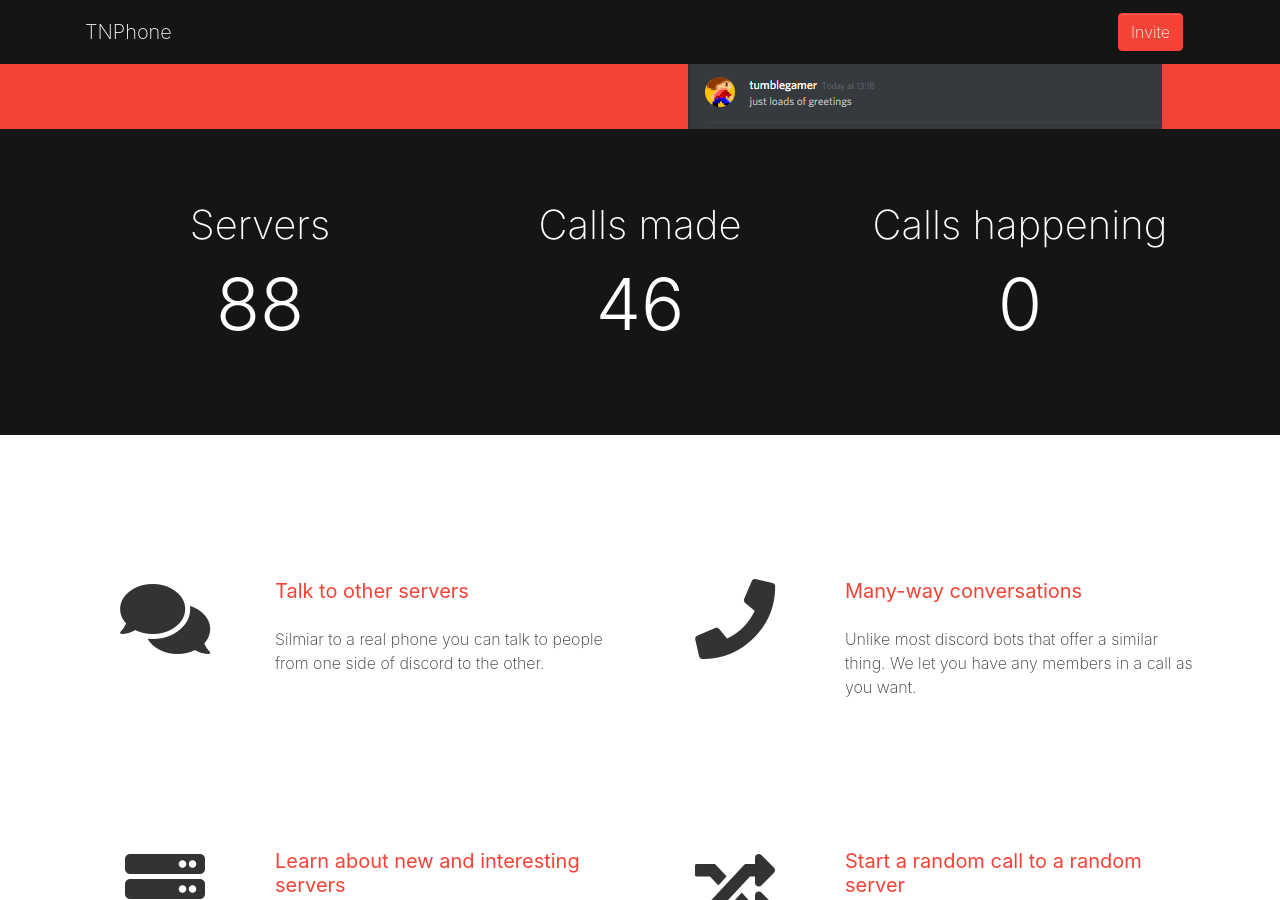
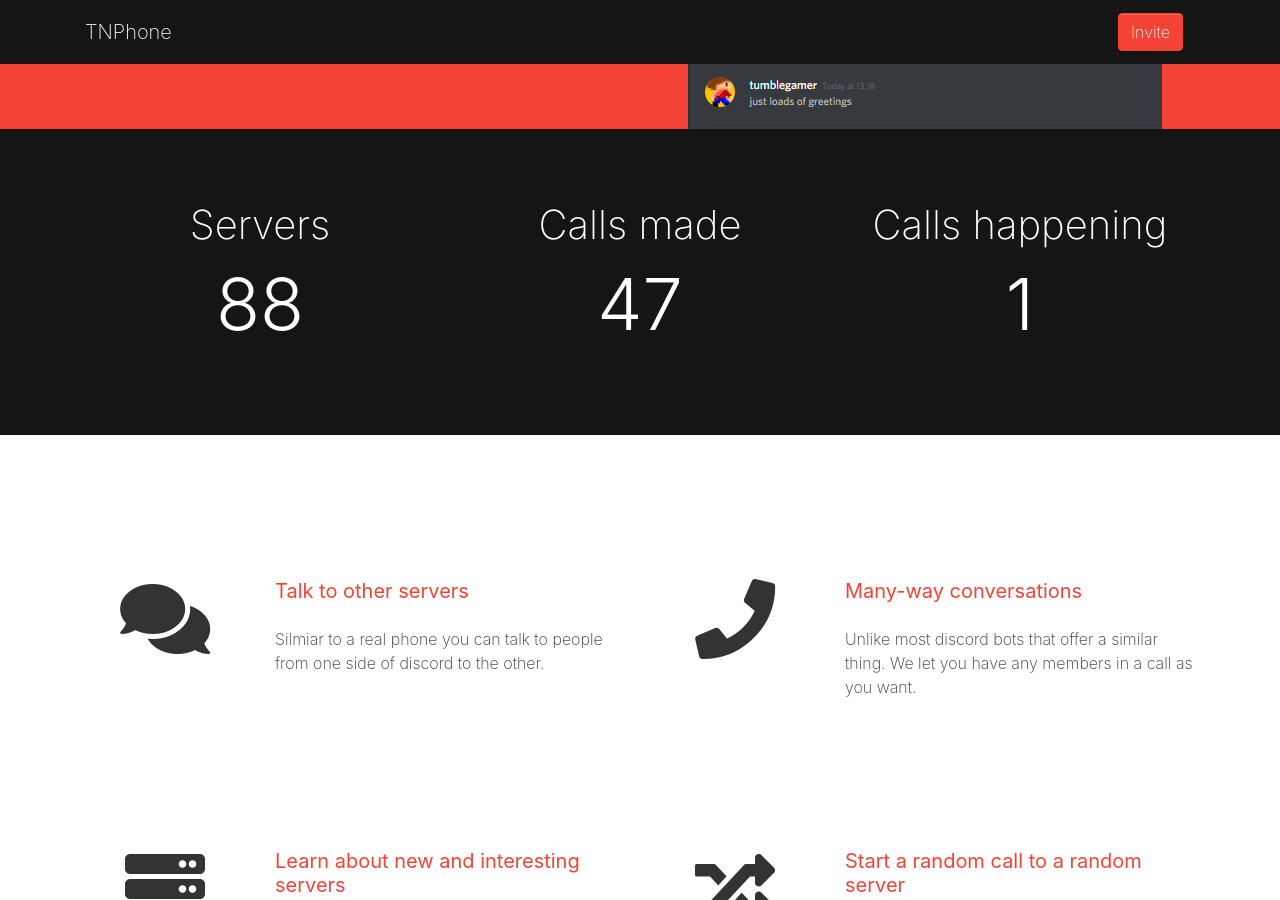
Before and after one commit to tumblenet/tnphone.tumblenet.ga, a Jekyll site: the page built from index.html, in a window 1280 px wide and 900 px high, scrolled down 443 px. Built offline with Jekyll 4.4.1, drawn with Linux system fonts in a browser that asks for light colours; nearby versions of some CDN libraries.

Commit message:
Update Phones feed

```diff
--- a/_data/phones.json
+++ b/_data/phones.json
@@ -1,5 +1,5 @@
 {
-	"callsMade": 46,
+	"callsMade": 47,
 	"servers": 88,
-	"currentCalls": 0
+	"currentCalls": 1
 }
```
